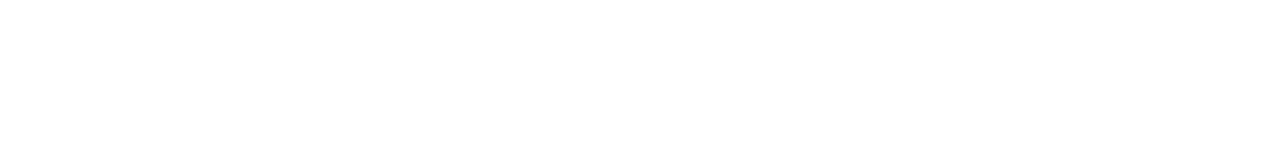
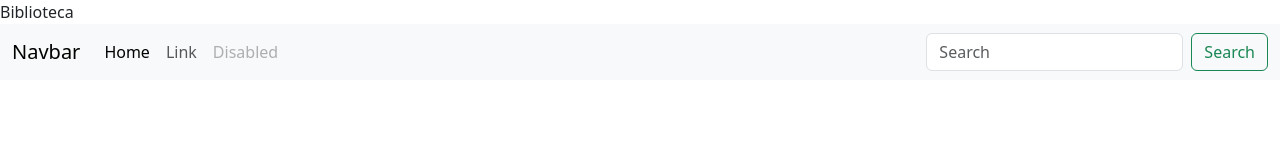
Before and after one commit to delanorod/biblioteca, a website: page index.html in a window 1280 px wide. Drawn offline with nearby package versions, Linux system fonts and the light colour scheme.

Commit message:
bootstrap navbar

```diff
--- a/index.html
+++ b/index.html
@@ -5,7 +5,36 @@
     <meta name="viewport" content="width=device-width, initial-scale=1.0">
     <title>Biblioteca pessoal</title>
 </head>
+<link href="https://cdn.jsdelivr.net/npm/bootstrap@5.3.8/dist/css/bootstrap.min.css" rel="stylesheet" integrity="sha384-sRIl4kxILFvY47J16cr9ZwB07vP4J8+LH7qKQnuqkuIAvNWLzeN8tE5YBujZqJLB" crossorigin="anonymous">
+<script src="https://cdn.jsdelivr.net/npm/bootstrap@5.3.8/dist/js/bootstrap.bundle.min.js" integrity="sha384-FKyoEForCGlyvwx9Hj09JcYn3nv7wiPVlz7YYwJrWVcXK/BmnVDxM+D2scQbITxI" crossorigin="anonymous"></script>
 <body>
-
+    <head>Biblioteca </head>
+<div>
+    <nav class="navbar navbar-expand-lg bg-body-tertiary">
+  <div class="container-fluid">
+    <a class="navbar-brand" href="#">Navbar</a>
+    <button class="navbar-toggler" type="button" data-bs-toggle="collapse" data-bs-target="#navbarTogglerDemo02" aria-controls="navbarTogglerDemo02" aria-expanded="false" aria-label="Toggle navigation">
+      <span class="navbar-toggler-icon"></span>
+    </button>
+    <div class="collapse navbar-collapse" id="navbarTogglerDemo02">
+      <ul class="navbar-nav me-auto mb-2 mb-lg-0">
+        <li class="nav-item">
+          <a class="nav-link active" aria-current="page" href="#">Home</a>
+        </li>
+        <li class="nav-item">
+          <a class="nav-link" href="#">Link</a>
+        </li>
+        <li class="nav-item">
+          <a class="nav-link disabled" aria-disabled="true">Disabled</a>
+        </li>
+      </ul>
+      <form class="d-flex" role="search">
+        <input class="form-control me-2" type="search" placeholder="Search" aria-label="Search"/>
+        <button class="btn btn-outline-success" type="submit">Search</button>
+      </form>
+    </div>
+  </div>
+</nav>
+</div>
 </body>
 </html>
```
